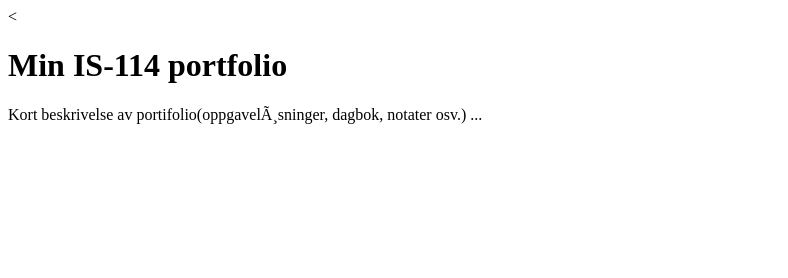
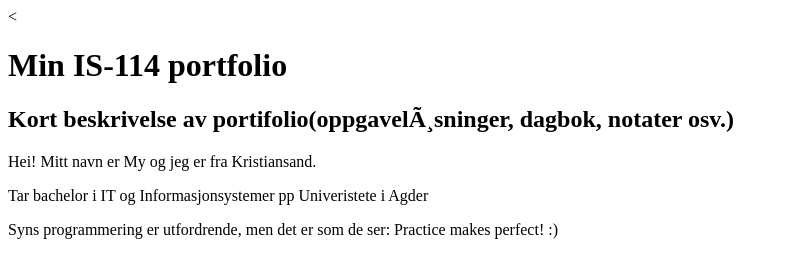
Before and after one commit to taikiyakitaiyaki/Oblig0, a plain HTML site: page docs/index.html in a window 1280 px wide. Shown: the whole page, without its empty margins (0-788 px from the left). Drawn offline with Linux system fonts and the light colour scheme.

Commit message:
fixed index.html file

```diff
--- a/docs/index.html
+++ b/docs/index.html
@@ -7,7 +7,10 @@
 <</head>
 <body>
  <h1>Min IS-114 portfolio</h1>
- <p>Kort beskrivelse av portifolio(oppgaveløsninger, dagbok, notater osv.) ...
+ <h2>Kort beskrivelse av portifolio(oppgaveløsninger, dagbok, notater osv.)</h2>
+ 		<p>Hei! Mitt navn er My og jeg er fra Kristiansand.
+ 		<p>Tar bachelor i IT og Informasjonsystemer pp Univeristete i Agder
+ 		<p>Syns programmering er utfordrende, men det er som de ser: Practice makes perfect! :)
 
 </body>
 </html>
```
